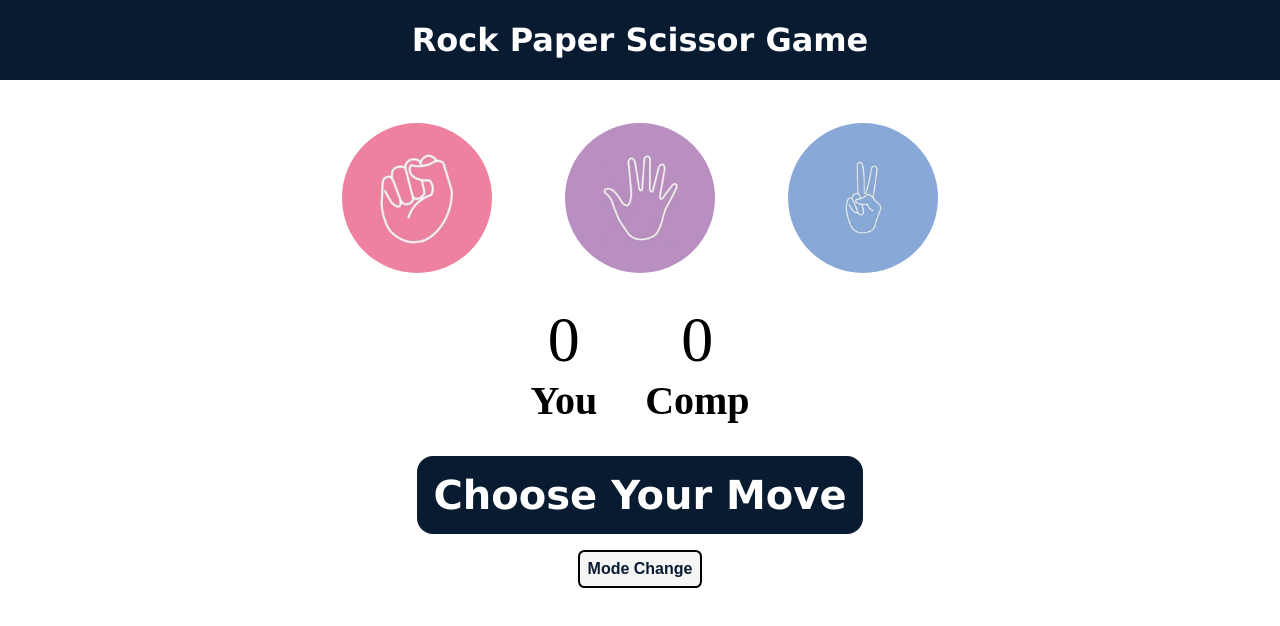
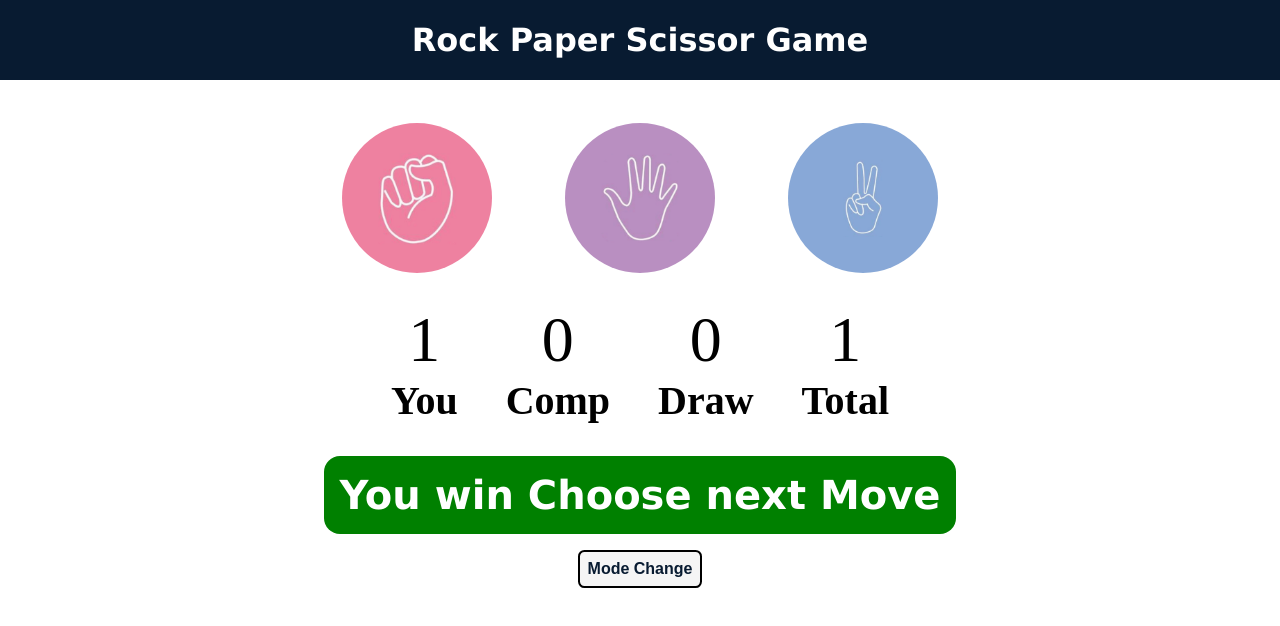
Before and after one commit to AsimSheraz12/Lecture-10-JS-Series, a plain HTML site: page index.html in a window 1280 px wide. Both pictures are taken after a click on the element 417 px from the left and 199 px from the top of the page. Drawn offline with Linux system fonts and the light colour scheme.

Commit message:
Make Logics And Fanalize Game

```diff
--- a/game-Logic.js
+++ b/game-Logic.js
@@ -6,26 +6,31 @@ let mode = "Light";
 
     bttnMode.addEventListener("click", () => {
        if(mode === "Light"){
-    bttnMode.addEventListener("click", () => {
         body.style.backgroundColor = "black";
         para.style.color = "white";
-    })
+
     mode = "Dark";
     console.log(mode);
 }
 else{
-    bttnMode.addEventListener("click", () => {
         body.style.backgroundColor = "White";
         para.style.color = "black";
-    })
+
     mode = "Light";
 }
     })
 
     let userScore = 0;
     let compScore = 0;
+    let drawgame = 0;
+    let totalgame = 0;
 
     let choices = document.querySelectorAll(".choice");
+    const message = document.querySelector("#mesContainer");
+    let usercount = document.querySelector("#userScore");
+    let compcount = document.querySelector("#compScore");
+    let total = document.querySelector("#total");
+    let draw = document.querySelector("#draw");
 
     const gencompchoice = () =>{
         const choices = ["rock","paper","scissor"];
@@ -34,22 +39,69 @@ else{
         return(compchoice);
     }
 
-    let playgame = (userchoice1) => {
-        console.log("user chooice is " + userchoice1);
-        const compchoice = gencompchoice();
-        // console.log("user comp is " + compchoice);
-        if(userchoice1 === compchoice){
-
-            console.log(`User Choice is ${userchoice1} and Computer Choice is ${compchoice}`);
-            // console.log("Game Draw");
-        }
-    }
-
     choices.forEach((choice) => {
         choice.addEventListener("click", () =>{
+            totalgame ++;
+            total.innerText = totalgame;
+            // message.innerText = "Choose Your Move";
             let userchoice = choice.getAttribute("id");
             // console.log(choice.getAttribute("id"));
             // console.log(userchoice);
             playgame(userchoice);
         });
     });
+
+    let playgame = (userchoice1) => {
+
+        // console.log("user chooice is " + userchoice1);
+        const compchoice = gencompchoice();
+        // console.log("user comp is " + compchoice);
+        if(userchoice1 === compchoice){
+
+            // console.log(`User Choice is ${userchoice1} and Computer Choice is ${compchoice}`);
+            drawGame();
+            // console.log("Game is Drawn");
+        }
+        else{
+            let winuser = true;
+            if(userchoice1 === "rock"){
+                winuser = compchoice === "paper" ? false : true ;
+            }
+            else if(userchoice1 === "paper"){
+                winuser = compchoice === "scissor" ? false : true ;
+            }
+            else{
+                winuser = compchoice === "rock" ? false : true ;
+            }
+
+            showuserwin(winuser);
+        }
+    }
+
+    const drawGame = () => {
+        drawgame ++;
+        console.log("Game is Draw");
+        message.innerText = "Match Drawn Choose next Move";
+        message.style.backgroundColor = "white";
+        message.style.color = "black";
+        draw.innerText = drawgame;
+    }
+
+    const showuserwin = (userwin) => {
+        if(userwin){
+            userScore ++;
+            console.log("You Win");
+            message.innerText = "You win Choose next Move";
+            message.style.backgroundColor = "green";
+            message.style.color = "white";
+            usercount.innerText = userScore;
+        }
+        else{
+            compScore ++;
+            console.log("You Lose");
+            message.innerText = "You Lose Choose next Move";
+            message.style.backgroundColor = "red";
+            message.style.color = "white";
+            compcount.innerText = compScore;
+        }
+    }
--- a/index.html
+++ b/index.html
@@ -28,8 +28,16 @@
             <p id="compScore">0</p>
             <p>Comp</p>
         </div>
+        <div class="score">
+            <p id="draw">0</p>
+            <p>Draw</p>
+        </div>
+        <div class="score">
+            <p id="total">0</p>
+            <p>Total</p>
+        </div>
     </div>
-    <div class="mesContainer">Choose Your Move</div>
+        <p id="mesContainer">Choose Your Move</p>
     <br>
     <button>Mode Change</button>
     <script src="game-Logic.js"></script>
--- a/style.css
+++ b/style.css
@@ -44,12 +44,12 @@ img{
     font-weight: bold;
     margin-bottom: 3rem;
 }
-#userScore,#compScore{
+#userScore,#compScore,#draw,#total{
     font-size: 4rem ;
     font-weight: normal;
 }
 
-.mesContainer{
+#mesContainer{
     background-color: #081b31;
     font-size: 2.5rem;
     font-family:Verdana, Geneva, Tahoma, sans-serif ;
```
